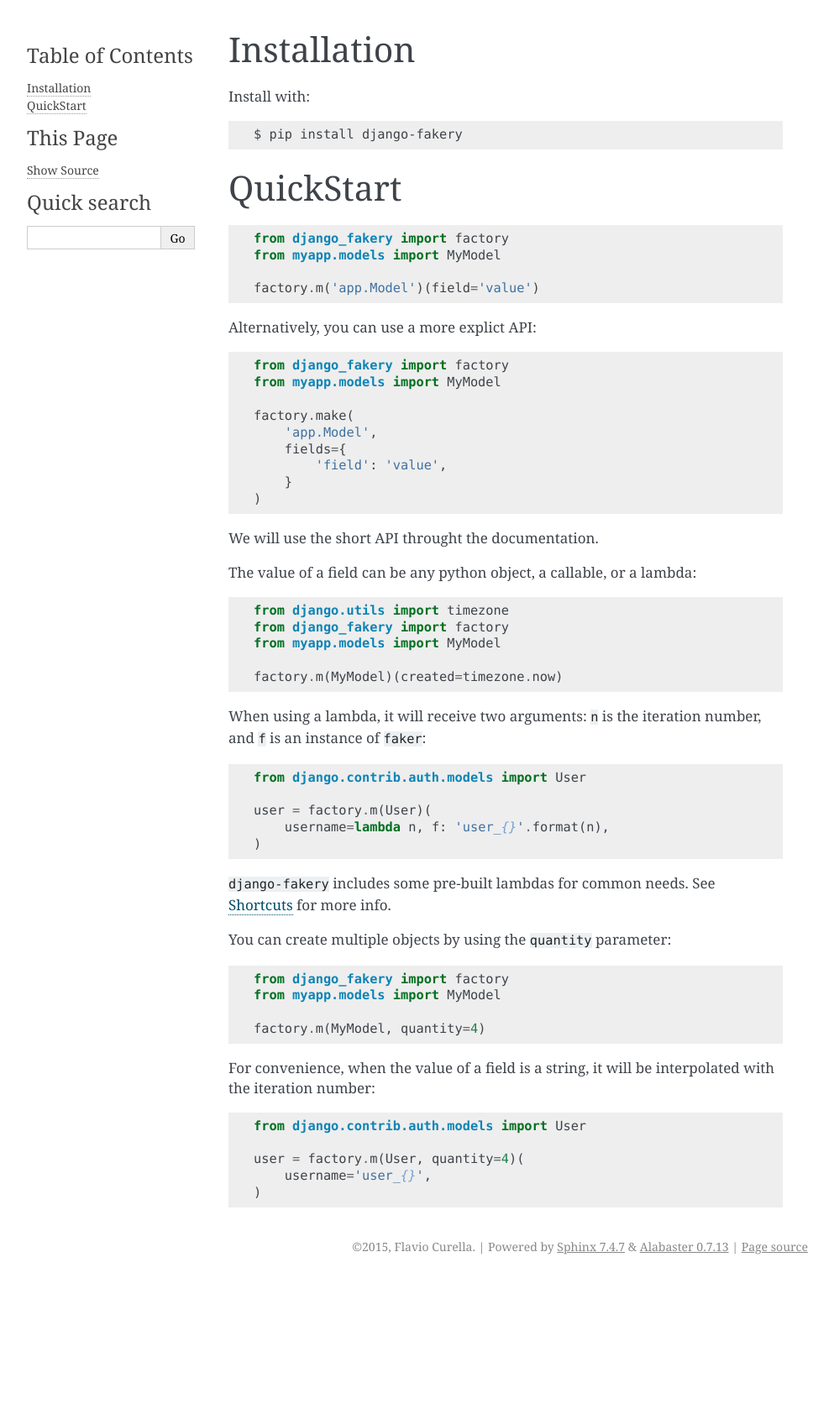
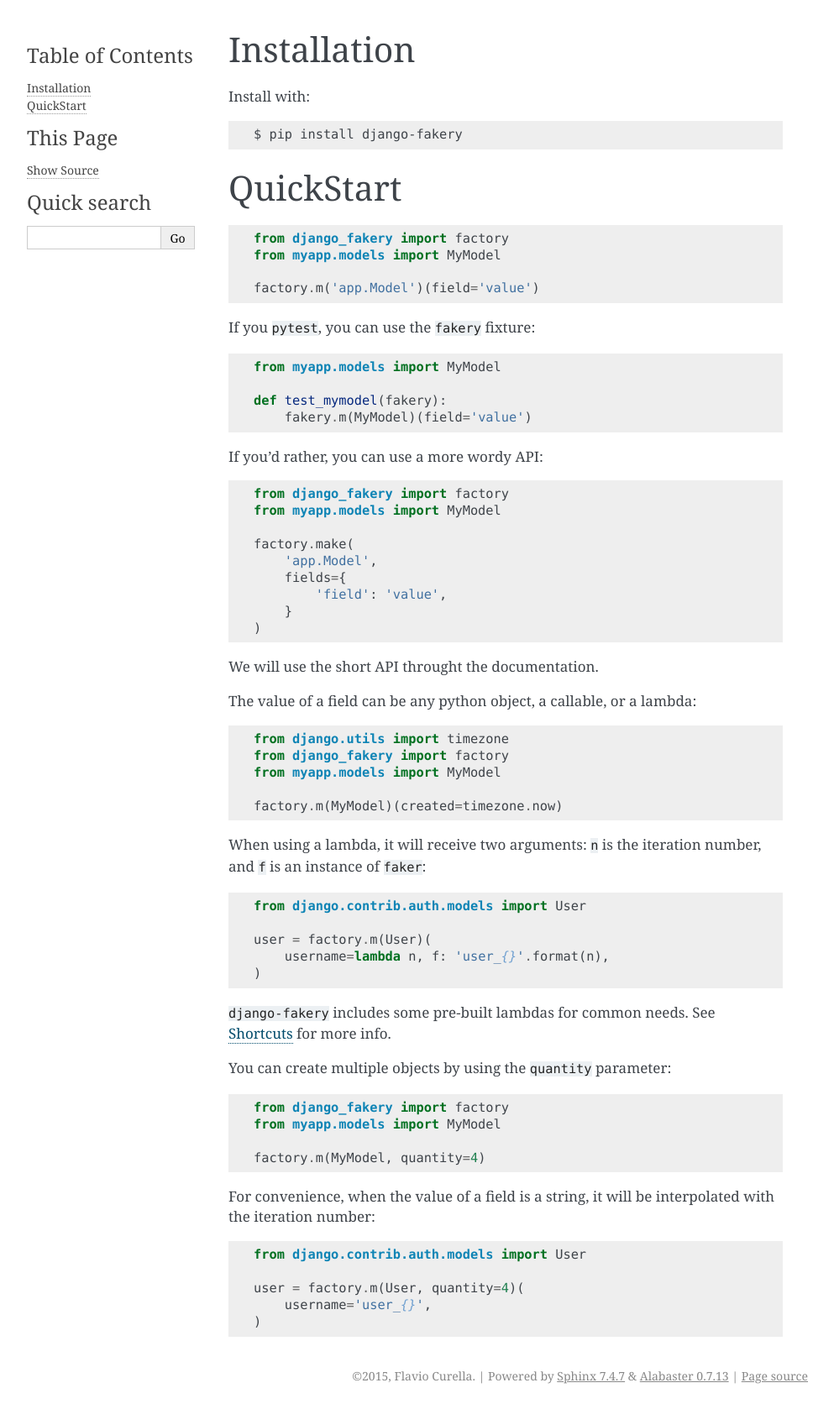
Before and after one commit to fcurella/django-fakery, a Sphinx documentation site: the page built from docs/quickstart.rst, in a window 1280 px wide. Shown: the whole page at 84% size, without its empty margins (148-1141 px from the left). Built offline with Sphinx 7.4.7, drawn with Linux system fonts in a browser that asks for light colours; before the commit the page ends 1524 px from its top, so only the background shows below that.

Commit message:
add pytest fixture

```diff
--- a/docs/quickstart.rst
+++ b/docs/quickstart.rst
@@ -17,7 +17,16 @@ QuickStart
 
     factory.m('app.Model')(field='value')
 
-Alternatively, you can use a more explict API:
+If you ``pytest``, you can use the ``fakery`` fixture:
+
+.. code-block:: python
+
+    from myapp.models import MyModel
+
+    def test_mymodel(fakery):
+        fakery.m(MyModel)(field='value')
+
+If you'd rather, you can use a more wordy API:
 
 .. code-block:: python
 
--- a/setup.py
+++ b/setup.py
@@ -36,6 +36,7 @@ setup(
         'Programming Language :: Python :: 3.5',
         'Programming Language :: Python :: 3.6',
     ],
+    entry_points={"pytest11": ["django_fakery = django_fakery.plugin"]},
     install_requires=[
         "Faker>=0.8.0,<0.9.0",
         "Django>=1.11",
```
Also changed, not shown: README.rst (+11 -2 lines), 1 other file.
